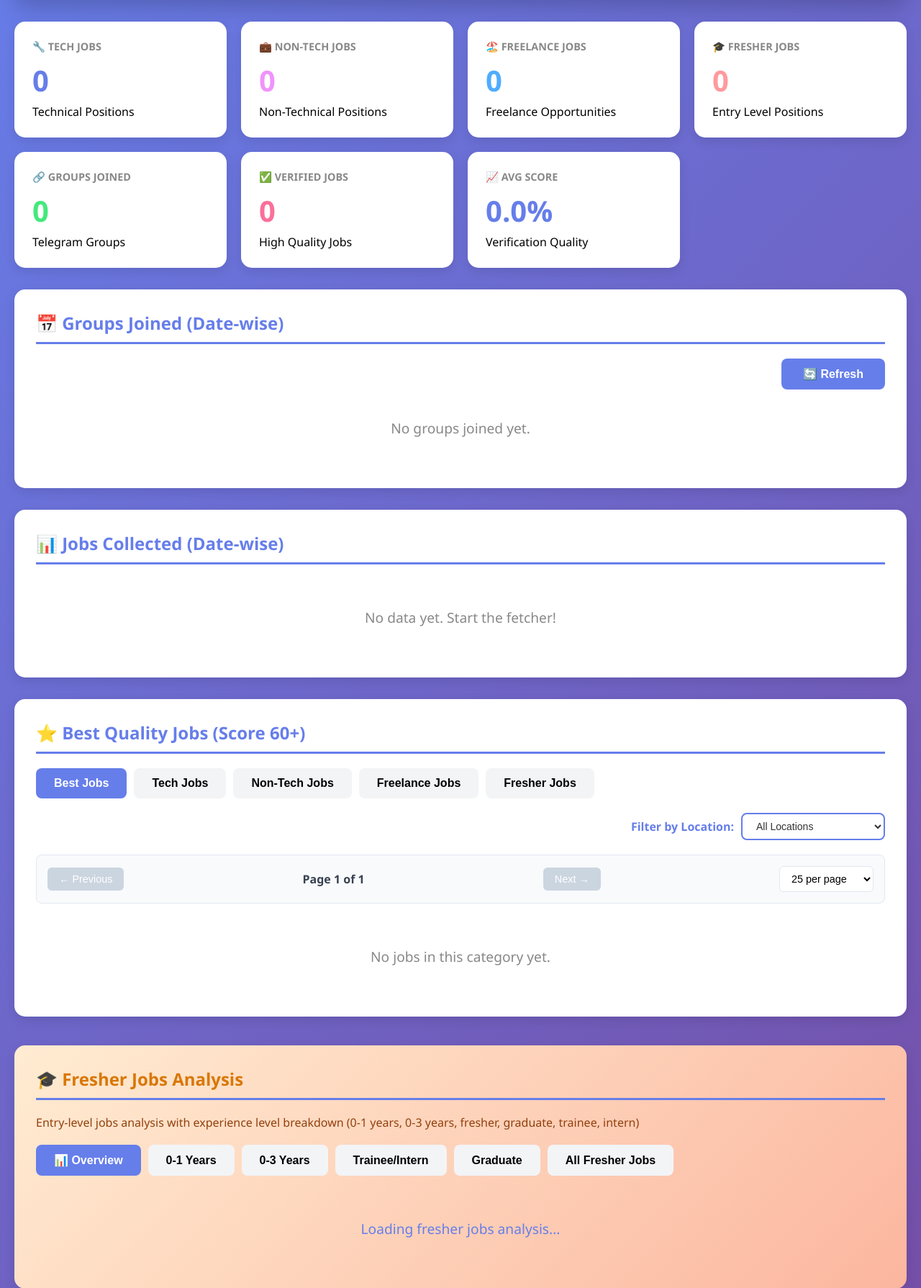
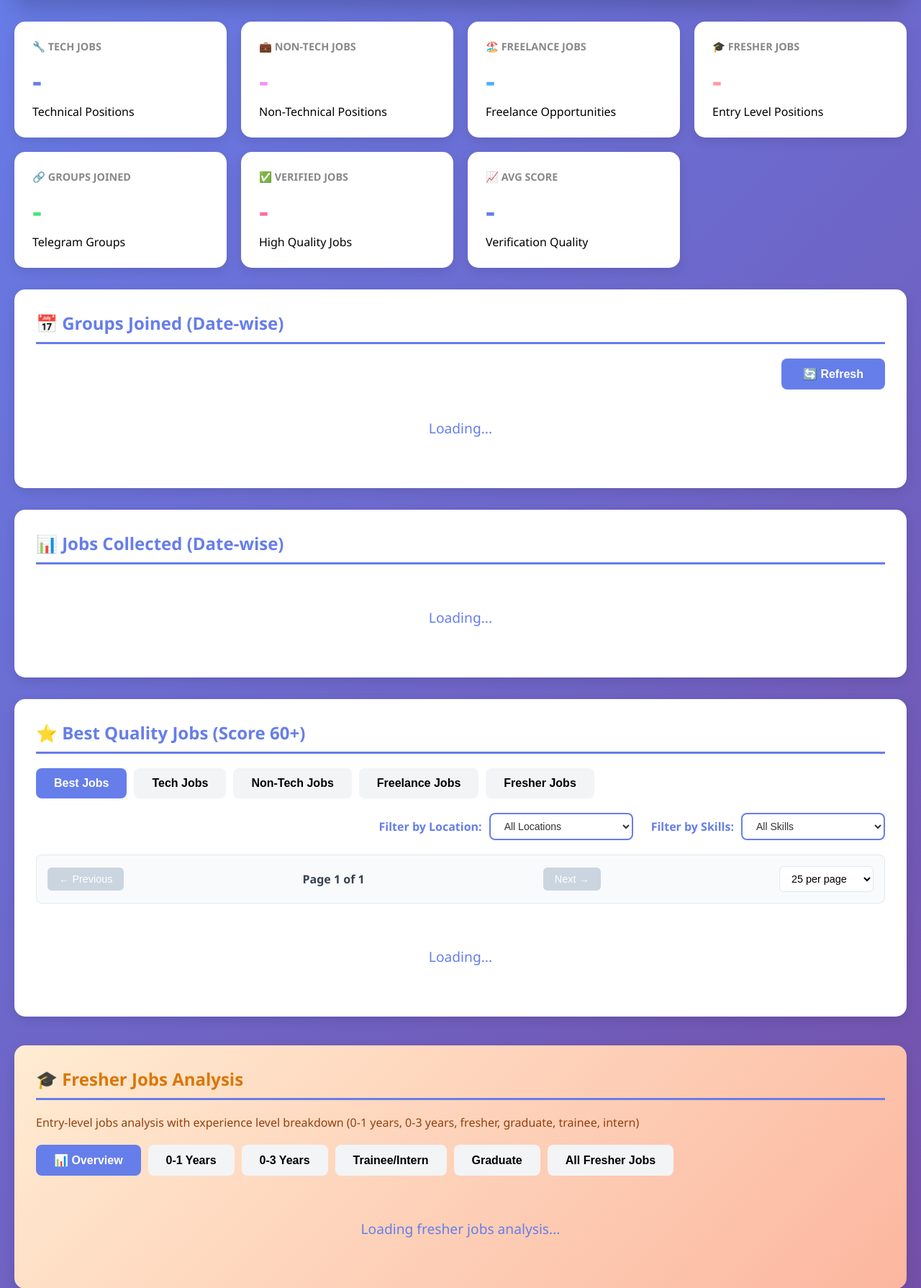
Before and after one commit to navgurukul10-ai/message-telegram-automation, a Flask app: page / in a window 1280 px wide. Shown: the part 169-1958 px from the top of the page at 72% size. Run offline with Flask 3, Linux system fonts and the light colour scheme; data that the repository does not hold is empty.

Commit message:
add the skill-filter

```diff
--- a/backend/dashboard/app.py
+++ b/backend/dashboard/app.py
@@ -15,6 +15,19 @@
 from config.settings import PATHS, DATABASE
 from src.services.job_scorer import JobQualityScorer
 from src.utils.location_categorizer import LocationCategorizer
+
+def add_skills_filter(query, skills_filter):
+    """Helper function to add skills filter condition to SQL query"""
+    if skills_filter:
+        skills_list = [s.strip().lower() for s in skills_filter.split(',') if s.strip()]
+        if skills_list:
+            skills_conditions = []
+            for skill in skills_list:
+                # Escape single quotes to prevent SQL injection
+                skill_escaped = skill.replace("'", "''")
+                skills_conditions.append(f"(LOWER(keywords_found) LIKE '%{skill_escaped}%' OR LOWER(message_text) LIKE '%{skill_escaped}%')")
+            query += " AND (" + " OR ".join(skills_conditions) + ")"
+    return query
 
 # Enable CORS for all API routes
 app = Flask(__name__)
@@ -46,6 +59,49 @@
 def dashboard():
     """Main dashboard"""
     return render_template('dashboard.html')
+
+@app.route('/api/skills')
+def get_skills():
+    """Get all unique skills from database"""
+    conn = get_db_connection()
+    cursor = conn.cursor()
+
+    # Get skills from all category tables and messages table
+    skills_set = set()
+
+    # Query messages table for keywords_found
+    cursor.execute("""
+        SELECT DISTINCT keywords_found
+        FROM messages
+        WHERE keywords_found IS NOT NULL AND keywords_found != ''
+    """)
+    for row in cursor.fetchall():
+        if row['keywords_found']:
+            # Split comma-separated skills
+            skills = [s.strip().lower() for s in row['keywords_found'].split(',') if s.strip()]
+            skills_set.update(skills)
+
+    # Query category tables for skills_required
+    for table in ['tech_jobs', 'non_tech_jobs', 'freelance_jobs', 'fresher_jobs']:
+        try:
+            cursor.execute(f"""
+                SELECT DISTINCT skills_required
+                FROM {table}
+                WHERE skills_required IS NOT NULL AND skills_required != ''
+            """)
+            for row in cursor.fetchall():
+                if row['skills_required']:
+                    skills = [s.strip().lower() for s in row['skills_required'].split(',') if s.strip()]
+                    skills_set.update(skills)
+        except sqlite3.OperationalError:
+            # Table might not exist, skip
+            continue
+
+    # Convert to sorted list
+    skills_list = sorted([s for s in skills_set if len(s) > 1])  # Filter out single characters
+
+    conn.close()
+    return jsonify(skills_list)
 
 @app.route('/api/stats')
 def get_stats():
@@ -231,8 +287,9 @@
     cursor = conn.cursor()
     categorizer = LocationCategorizer()
 
-    # Get location filter from query parameter
+    # Get filters from query parameters
     location_filter = request.args.get('location', None)
+    skills_filter = request.args.get('skills', None)
 
     # Base query
     query = """
@@ -259,6 +316,9 @@
             query += " AND (LOWER(job_location) LIKE '%remote%' OR LOWER(job_location) LIKE '%wfh%' OR LOWER(message_text) LIKE '%remote%' OR LOWER(message_text) LIKE '%wfh%')"
         elif location_filter == 'international':
             query += " AND (LOWER(job_location) LIKE '%usa%' OR LOWER(job_location) LIKE '%uk%' OR LOWER(job_location) LIKE '%singapore%' OR LOWER(job_location) LIKE '%dubai%' OR LOWER(job_location) LIKE '%canada%' OR LOWER(job_location) LIKE '%australia%')"
+
+    # Add skills filter if provided
+    query = add_skills_filter(query, skills_filter)
 
     query += " ORDER BY date DESC LIMIT 200"
     cursor.execute(query)
@@ -344,8 +404,9 @@
     conn = get_db_connection()
     cursor = conn.cursor()
 
-    # Get location filter from query parameter
+    # Get filters from query parameters
     location_filter = request.args.get('location', None)
+    skills_filter = request.args.get('skills', None)
     categorizer = LocationCategorizer()
 
     # Base query parts
@@ -375,6 +436,10 @@
                 query += " AND (LOWER(job_location) LIKE '%remote%' OR LOWER(job_location) LIKE '%wfh%' OR LOWER(message_text) LIKE '%remote%' OR LOWER(message_text) LIKE '%wfh%')"
             elif location_filter == 'international':
                 query += " AND (LOWER(job_location) LIKE '%usa%' OR LOWER(job_location) LIKE '%uk%' OR LOWER(job_location) LIKE '%singapore%' OR LOWER(job_location) LIKE '%dubai%' OR LOWER(job_location) LIKE '%canada%' OR LOWER(job_location) LIKE '%australia%')"
+
+        # Add skills filter if provided
+        query = add_skills_filter(query, skills_filter)
+
         query += " ORDER BY date DESC"
         cursor.execute(query)
     elif job_type == 'non_tech':
@@ -390,6 +455,10 @@
                 query += " AND (LOWER(job_location) LIKE '%remote%' OR LOWER(job_location) LIKE '%wfh%' OR LOWER(message_text) LIKE '%remote%' OR LOWER(message_text) LIKE '%wfh%')"
             elif location_filter == 'international':
                 query += " AND (LOWER(job_location) LIKE '%usa%' OR LOWER(job_location) LIKE '%uk%' OR LOWER(job_location) LIKE '%singapore%' OR LOWER(job_location) LIKE '%dubai%' OR LOWER(job_location) LIKE '%canada%' OR LOWER(job_location) LIKE '%australia%')"
+
+        # Add skills filter if provided
+        query = add_skills_filter(query, skills_filter)
+
         query += " ORDER BY date DESC"
         cursor.execute(query)
     elif job_type == 'freelance':
@@ -405,6 +474,10 @@
                 query += " AND (LOWER(job_location) LIKE '%remote%' OR LOWER(job_location) LIKE '%wfh%' OR LOWER(message_text) LIKE '%remote%' OR LOWER(message_text) LIKE '%wfh%')"
             elif location_filter == 'international':
                 query += " AND (LOWER(job_location) LIKE '%usa%' OR LOWER(job_location) LIKE '%uk%' OR LOWER(job_location) LIKE '%singapore%' OR LOWER(job_location) LIKE '%dubai%' OR LOWER(job_location) LIKE '%canada%' OR LOWER(job_location) LIKE '%australia%')"
+
+        # Add skills filter if provided
+        query = add_skills_filter(query, skills_filter)
+
         query += " ORDER BY date DESC"
         cursor.execute(query)
     elif job_type == 'fresher':
@@ -456,6 +529,10 @@
                 query += " AND (LOWER(job_location) LIKE '%remote%' OR LOWER(job_location) LIKE '%wfh%' OR LOWER(message_text) LIKE '%remote%' OR LOWER(message_text) LIKE '%wfh%')"
             elif location_filter == 'international':
                 query += " AND (LOWER(job_location) LIKE '%usa%' OR LOWER(job_location) LIKE '%uk%' OR LOWER(job_location) LIKE '%singapore%' OR LOWER(job_location) LIKE '%dubai%' OR LOWER(job_location) LIKE '%canada%' OR LOWER(job_location) LIKE '%australia%')"
+
+        # Add skills filter if provided
+        query = add_skills_filter(query, skills_filter)
+
         query += " ORDER BY date DESC"
         cursor.execute(query)
     else:
@@ -472,6 +549,10 @@
                 query += " AND (LOWER(job_location) LIKE '%remote%' OR LOWER(job_location) LIKE '%wfh%' OR LOWER(message_text) LIKE '%remote%' OR LOWER(message_text) LIKE '%wfh%')"
             elif location_filter == 'international':
                 query += " AND (LOWER(job_location) LIKE '%usa%' OR LOWER(job_location) LIKE '%uk%' OR LOWER(job_location) LIKE '%singapore%' OR LOWER(job_location) LIKE '%dubai%' OR LOWER(job_location) LIKE '%canada%' OR LOWER(job_location) LIKE '%australia%')"
+
+        # Add skills filter if provided
+        query = add_skills_filter(query, skills_filter)
+
         query += " ORDER BY date DESC"
         cursor.execute(query)
 
@@ -862,8 +943,9 @@
     cursor = conn.cursor()
     categorizer = LocationCategorizer()
 
-    # Get location filter from query parameter
+    # Get filters from query parameters
     location_filter = request.args.get('location', None)
+    skills_filter = request.args.get('skills', None)
 
     # Build query based on job type
     if job_type == 'all':
@@ -887,6 +969,10 @@
                 query += " AND (LOWER(job_location) LIKE '%remote%' OR LOWER(job_location) LIKE '%wfh%' OR LOWER(message_text) LIKE '%remote%' OR LOWER(message_text) LIKE '%wfh%')"
             elif location_filter == 'international':
                 query += " AND (LOWER(job_location) LIKE '%usa%' OR LOWER(job_location) LIKE '%uk%' OR LOWER(job_location) LIKE '%singapore%' OR LOWER(job_location) LIKE '%dubai%' OR LOWER(job_location) LIKE '%canada%' OR LOWER(job_location) LIKE '%australia%')"
+
+        # Add skills filter if provided
+        query = add_skills_filter(query, skills_filter)
+
         query += " ORDER BY date DESC"
     elif job_type == 'tech':
         query = """
@@ -911,6 +997,10 @@
                 query += " AND (LOWER(job_location) LIKE '%remote%' OR LOWER(job_location) LIKE '%wfh%' OR LOWER(message_text) LIKE '%remote%' OR LOWER(message_text) LIKE '%wfh%')"
             elif location_filter == 'international':
                 query += " AND (LOWER(job_location) LIKE '%usa%' OR LOWER(job_location) LIKE '%uk%' OR LOWER(job_location) LIKE '%singapore%' OR LOWER(job_location) LIKE '%dubai%' OR LOWER(job_location) LIKE '%canada%' OR LOWER(job_location) LIKE '%australia%')"
+
+        # Add skills filter if provided
+        query = add_skills_filter(query, skills_filter)
+
         query += " ORDER BY date DESC"
     elif job_type == 'non_tech':
         query = """
@@ -934,6 +1024,10 @@
                 query += " AND (LOWER(job_location) LIKE '%remote%' OR LOWER(job_location) LIKE '%wfh%' OR LOWER(message_text) LIKE '%remote%' OR LOWER(message_text) LIKE '%wfh%')"
             elif location_filter == 'international':
                 query += " AND (LOWER(job_location) LIKE '%usa%' OR LOWER(job_location) LIKE '%uk%' OR LOWER(job_location) LIKE '%singapore%' OR LOWER(job_location) LIKE '%dubai%' OR LOWER(job_location) LIKE '%canada%' OR LOWER(job_location) LIKE '%australia%')"
+
+        # Add skills filter if provided
+        query = add_skills_filter(query, skills_filter)
+
         query += " ORDER BY date DESC"
     elif job_type == 'freelance':
         query = """
@@ -957,6 +1051,10 @@
                 query += " AND (LOWER(job_location) LIKE '%remote%' OR LOWER(job_location) LIKE '%wfh%' OR LOWER(message_text) LIKE '%remote%' OR LOWER(message_text) LIKE '%wfh%')"
             elif location_filter == 'international':
                 query += " AND (LOWER(job_location) LIKE '%usa%' OR LOWER(job_location) LIKE '%uk%' OR LOWER(job_location) LIKE '%singapore%' OR LOWER(job_location) LIKE '%dubai%' OR LOWER(job_location) LIKE '%canada%' OR LOWER(job_location) LIKE '%australia%')"
+
+        # Add skills filter if provided
+        query = add_skills_filter(query, skills_filter)
+
         query += " ORDER BY date DESC"
     elif job_type == 'fresher':
         # Enhanced fresher job detection for date-wise filtering
@@ -1016,6 +1114,10 @@
                 query += " AND (LOWER(job_location) LIKE '%remote%' OR LOWER(job_location) LIKE '%wfh%' OR LOWER(message_text) LIKE '%remote%' OR LOWER(message_text) LIKE '%wfh%')"
             elif location_filter == 'international':
                 query += " AND (LOWER(job_location) LIKE '%usa%' OR LOWER(job_location) LIKE '%uk%' OR LOWER(job_location) LIKE '%singapore%' OR LOWER(job_location) LIKE '%dubai%' OR LOWER(job_location) LIKE '%canada%' OR LOWER(job_location) LIKE '%australia%')"
+
+        # Add skills filter if provided
+        query = add_skills_filter(query, skills_filter)
+
         query += " ORDER BY date DESC"
     else:
         query = """
@@ -1038,6 +1140,10 @@
                 query += " AND (LOWER(job_location) LIKE '%remote%' OR LOWER(job_location) LIKE '%wfh%' OR LOWER(message_text) LIKE '%remote%' OR LOWER(message_text) LIKE '%wfh%')"
             elif location_filter == 'international':
                 query += " AND (LOWER(job_location) LIKE '%usa%' OR LOWER(job_location) LIKE '%uk%' OR LOWER(job_location) LIKE '%singapore%' OR LOWER(job_location) LIKE '%dubai%' OR LOWER(job_location) LIKE '%canada%' OR LOWER(job_location) LIKE '%australia%')"
+
+        # Add skills filter if provided
+        query = add_skills_filter(query, skills_filter)
+
         query += " ORDER BY date DESC"
 
     cursor.execute(query, (date,))
--- a/backend/dashboard/templates/dashboard.html
+++ b/backend/dashboard/templates/dashboard.html
@@ -541,14 +541,19 @@
                 <button class="tab" onclick="showJobs('fresher')">Fresher Jobs</button>
             </div>
 
-            <!-- Location Filter -->
-            <div style="margin: 20px 0; display: flex; justify-content: flex-end; align-items: center; gap: 10px;">
+            <!-- Filters -->
+            <div style="margin: 20px 0; display: flex; justify-content: flex-end; align-items: center; gap: 10px; flex-wrap: wrap;">
                 <label for="locationFilter" style="font-weight: bold; color: #667eea;">Filter by Location:</label>
                 <select id="locationFilter" onchange="applyLocationFilter()" style="padding: 8px 15px; border: 2px solid #667eea; border-radius: 8px; font-size: 14px; background: white; color: #333; cursor: pointer; min-width: 200px;">
                     <option value="">All Locations</option>
                     <option value="pan_india">Pan India</option>
                     <option value="remote">Remote</option>
                     <option value="international">International</option>
+                </select>
+
+                <label for="skillsFilter" style="font-weight: bold; color: #667eea; margin-left: 15px;">Filter by Skills:</label>
+                <select id="skillsFilter" onchange="applySkillsFilter()" style="padding: 8px 15px; border: 2px solid #667eea; border-radius: 8px; font-size: 14px; background: white; color: #333; cursor: pointer; min-width: 200px;">
+                    <option value="">All Skills</option>
                 </select>
             </div>
 
@@ -623,14 +628,19 @@
                 <button class="tab" onclick="filterDateJobType('fresher')">Fresher Jobs</button>
             </div>
 
-            <!-- Location Filter for Date Filter -->
-            <div id="dateLocationFilter" style="display: none; margin: 20px 0; justify-content: flex-end; align-items: center; gap: 10px;">
+            <!-- Filters for Date Filter -->
+            <div id="dateFilters" style="display: none; margin: 20px 0; justify-content: flex-end; align-items: center; gap: 10px; flex-wrap: wrap;">
                 <label for="dateLocationFilterSelect" style="font-weight: bold; color: #2d3748;">Filter by Location:</label>
                 <select id="dateLocationFilterSelect" onchange="applyDateLocationFilter()" style="padding: 8px 15px; border: 2px solid #667eea; border-radius: 8px; font-size: 14px; background: white; color: #333; cursor: pointer; min-width: 200px;">
                     <option value="">All Locations</option>
                     <option value="pan_india">Pan India</option>
                     <option value="remote">Remote</option>
                     <option value="international">International</option>
+                </select>
+
+                <label for="dateSkillsFilterSelect" style="font-weight: bold; color: #2d3748; margin-left: 15px;">Filter by Skills:</label>
+                <select id="dateSkillsFilterSelect" onchange="applyDateSkillsFilter()" style="padding: 8px 15px; border: 2px solid #667eea; border-radius: 8px; font-size: 14px; background: white; color: #333; cursor: pointer; min-width: 200px;">
+                    <option value="">All Skills</option>
                 </select>
             </div>
 
@@ -661,13 +671,43 @@
         let currentJobType = 'best';
         let allJobs = [];
         let currentLocationFilter = '';
+        let currentSkillsFilter = '';
+        let allSkills = [];
+        let currentDateLocationFilter = '';
+        let currentDateSkillsFilter = '';
 
         // Load data on page load
         window.onload = function() {
+            loadSkills();
             loadData();
             // Auto-refresh every 5 minutes
             setInterval(loadData, 300000);
         };
+
+        async function loadSkills() {
+            try {
+                const response = await fetch('/api/skills');
+                allSkills = await response.json();
+
+                // Populate skills filter dropdowns
+                const skillsFilter = document.getElementById('skillsFilter');
+                const dateSkillsFilter = document.getElementById('dateSkillsFilterSelect');
+
+                allSkills.forEach(skill => {
+                    const option1 = document.createElement('option');
+                    option1.value = skill;
+                    option1.textContent = skill.charAt(0).toUpperCase() + skill.slice(1);
+                    skillsFilter.appendChild(option1);
+
+                    const option2 = document.createElement('option');
+                    option2.value = skill;
+                    option2.textContent = skill.charAt(0).toUpperCase() + skill.slice(1);
+                    dateSkillsFilter.appendChild(option2);
+                });
+            } catch (error) {
+                console.error('Error loading skills:', error);
+            }
+        }
 
         function loadData() {
             loadStats();
@@ -759,8 +799,11 @@
 
         async function loadBestJobs() {
             try {
-                const locationParam = currentLocationFilter ? `?location=${encodeURIComponent(currentLocationFilter)}` : '';
-                const response = await fetch(`/api/best_jobs${locationParam}`);
+                const params = new URLSearchParams();
+                if (currentLocationFilter) params.append('location', currentLocationFilter);
+                if (currentSkillsFilter) params.append('skills', currentSkillsFilter);
+                const queryString = params.toString() ? `?${params.toString()}` : '';
+                const response = await fetch(`/api/best_jobs${queryString}`);
                 const data = await response.json();
 
                 // Normalize to common structure used by renderJobs()
@@ -797,6 +840,19 @@
             }
         }
 
+        function applySkillsFilter() {
+            const filterSelect = document.getElementById('skillsFilter');
+            currentSkillsFilter = filterSelect.value;
+            currentPage = 1;
+
+            // Reload current job type with new skills filter
+            if (currentJobType === 'best') {
+                loadBestJobs();
+            } else {
+                showJobs(currentJobType);
+            }
+        }
+
         async function showJobs(type) {
             // Update active tab
             document.querySelectorAll('.tab').forEach(tab => tab.classList.remove('active'));
@@ -813,8 +869,11 @@
             }
 
             try {
-                const locationParam = currentLocationFilter ? `?location=${encodeURIComponent(currentLocationFilter)}` : '';
-                const response = await fetch(`/api/messages/${type}${locationParam}`);
+                const params = new URLSearchParams();
+                if (currentLocationFilter) params.append('location', currentLocationFilter);
+                if (currentSkillsFilter) params.append('skills', currentSkillsFilter);
+                const queryString = params.toString() ? `?${params.toString()}` : '';
+                const response = await fetch(`/api/messages/${type}${queryString}`);
                 allJobs = await response.json();
 
                 totalPages = Math.ceil(allJobs.length / pageSize);
@@ -1039,7 +1098,7 @@
 
             // Show tabs and load jobs
             document.getElementById('dateFilterTabs').style.display = 'flex';
-            document.getElementById('dateLocationFilter').style.display = 'flex';
+            document.getElementById('dateFilters').style.display = 'flex';
 
             // Reset active tab
             document.querySelectorAll('#dateFilterTabs .tab').forEach(tab => {
@@ -1074,13 +1133,26 @@
             }
         }
 
+        function applyDateSkillsFilter() {
+            const filterSelect = document.getElementById('dateSkillsFilterSelect');
+            currentDateSkillsFilter = filterSelect.value;
+
+            // Reload date filtered jobs with new skills filter
+            if (currentSelectedDate) {
+                loadDateFilteredJobs(currentSelectedDate, currentDateJobType);
+            }
+        }
+
         async function loadDateFilteredJobs(date, jobType) {
             const resultsDiv = document.getElementById('dateFilteredJobs');
             resultsDiv.innerHTML = '<div class="loading">Loading...</div>';
 
             try {
-                const locationParam = currentDateLocationFilter ? `?location=${encodeURIComponent(currentDateLocationFilter)}` : '';
-                const response = await fetch(`/api/messages_by_date/${date}/${jobType}${locationParam}`);
+                const params = new URLSearchParams();
+                if (currentDateLocationFilter) params.append('location', currentDateLocationFilter);
+                if (currentDateSkillsFilter) params.append('skills', currentDateSkillsFilter);
+                const queryString = params.toString() ? `?${params.toString()}` : '';
+                const response = await fetch(`/api/messages_by_date/${date}/${jobType}${queryString}`);
                 dateFilteredJobs = await response.json();
 
                 // Update count
```
Also changed, not shown: frontend/src/api/client.js (+19 -9 lines), frontend/src/pages/BestJobs.jsx (+30 -4 lines), frontend/src/pages/ByDate.jsx (+30 -2 lines), frontend/src/pages/Messages.jsx (+51 -9 lines).
